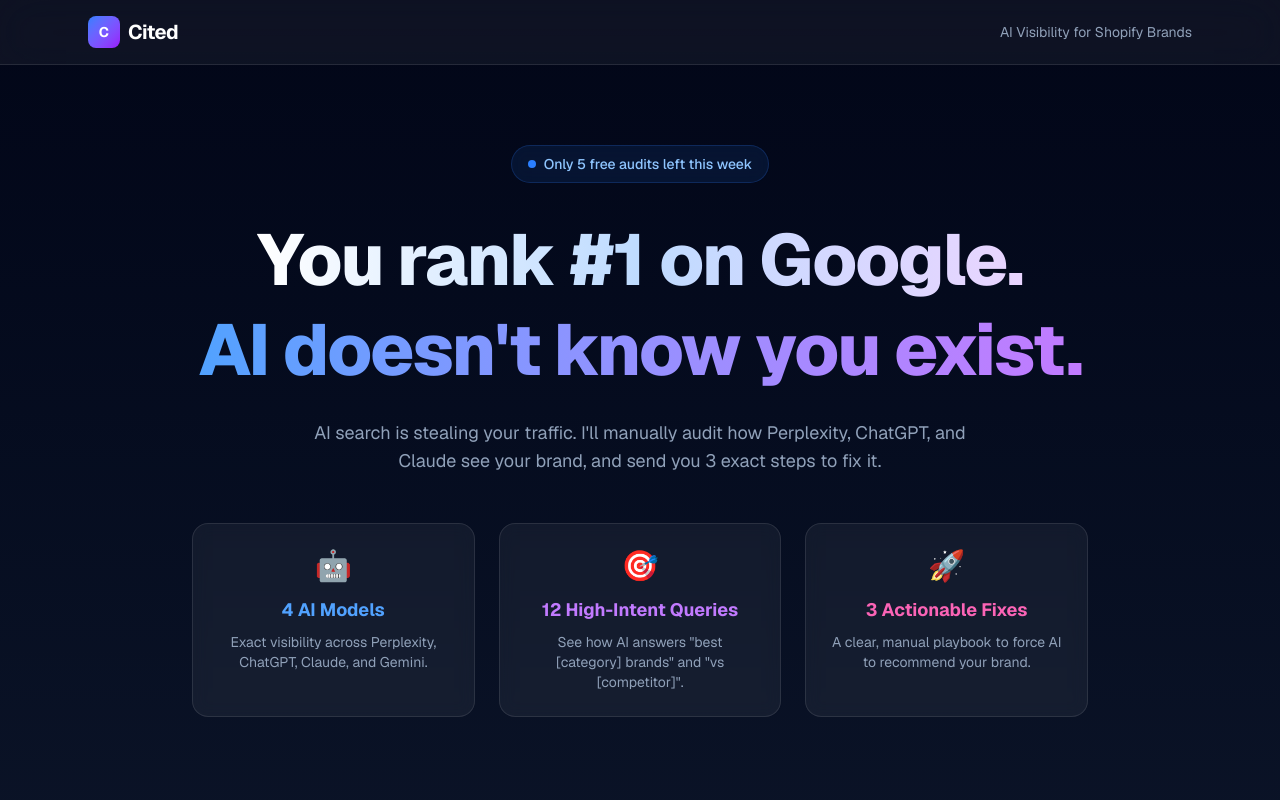
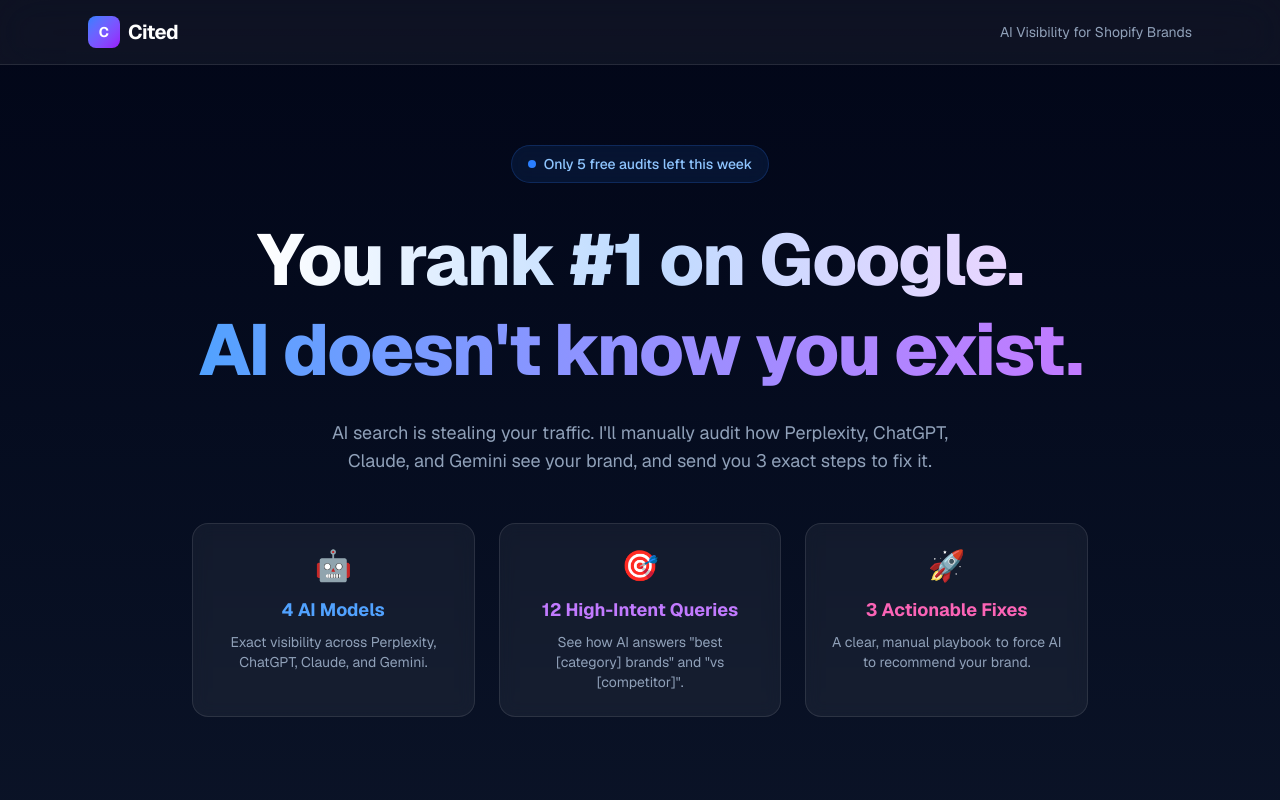
Before and after one commit to munazirali875525-jpg/Cited-landing, a Next.js app: page / in a window 1280 px wide. Shown: the top 800 px of the page. Built offline with nearby package versions, Linux system fonts and the light colour scheme.

Commit message:
Add Gemini to subheadline

```diff
--- a/src/app/page.tsx
+++ b/src/app/page.tsx
@@ -62,10 +62,11 @@
         </h2>
 
         {/* Subheadline */}
-        <p className="text-lg text-slate-400 max-w-2xl mx-auto mb-12">
+               <p className="text-lg text-slate-400 max-w-2xl mx-auto mb-12">
           AI search is stealing your traffic. I'll manually audit how Perplexity,
-          ChatGPT, and Claude see your brand, and send you 3 exact steps to fix it.
+          ChatGPT, Claude, and Gemini see your brand, and send you 3 exact steps to fix it.
         </p>
+
 
         {/* Value Props - Modern Cards */}
         <div className="grid grid-cols-1 md:grid-cols-3 gap-6 max-w-4xl mx-auto mb-16">
```
